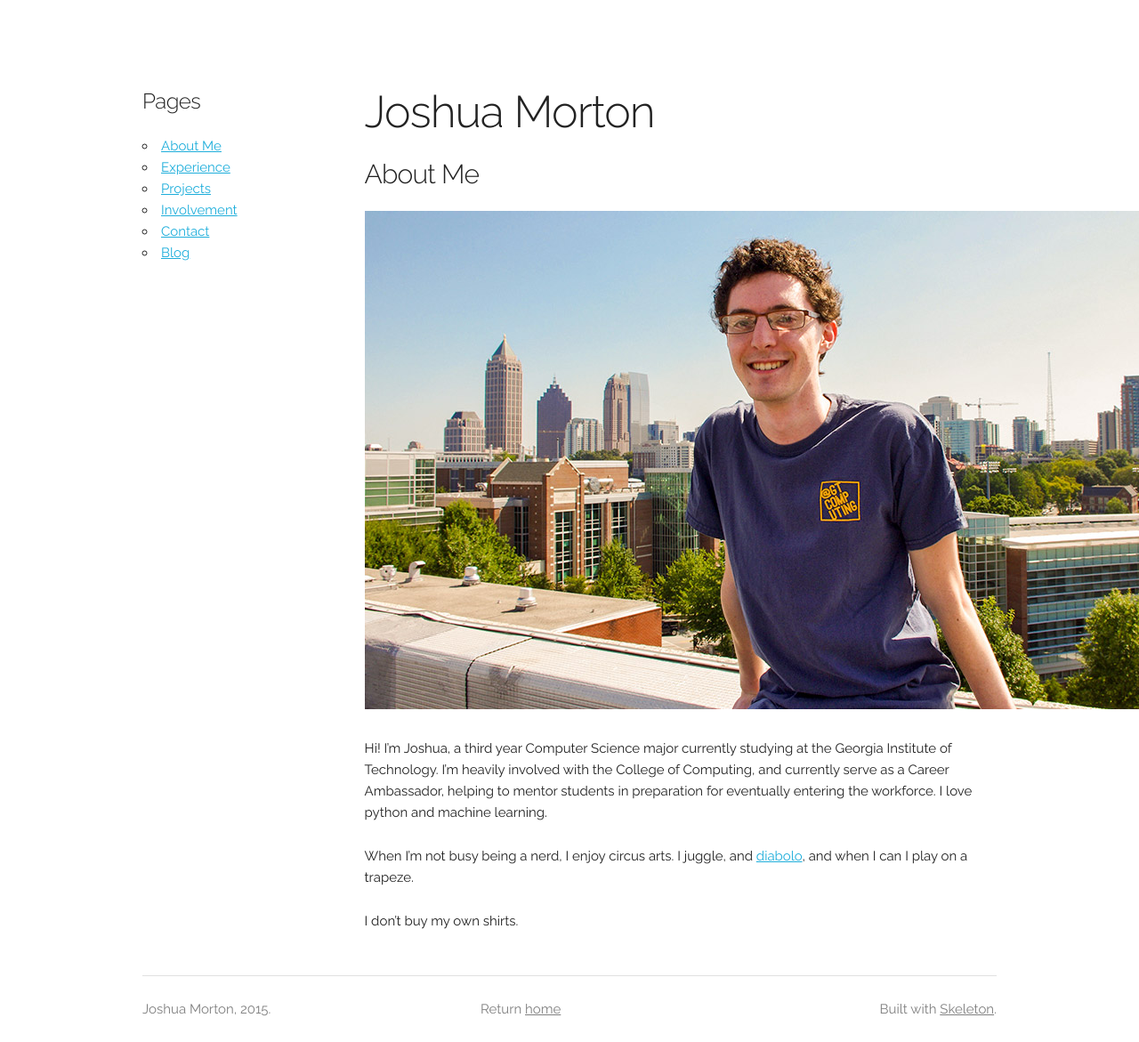
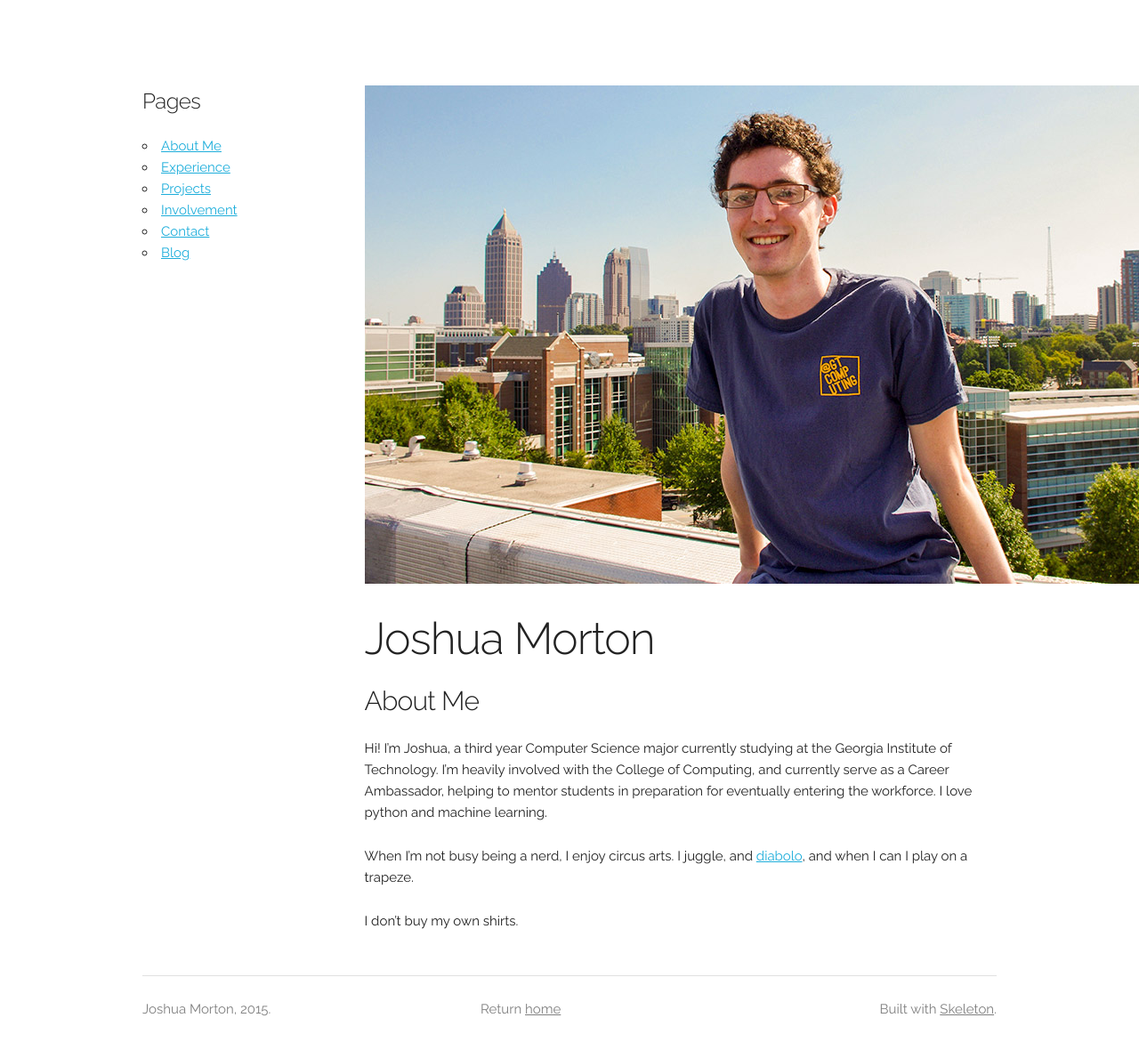
Before and after one commit to joshuamorton/joshuamorton.github.com, a Jekyll site: the page built from index.md, in a window 1280 px wide. Shown: the whole page at 89% size. Built offline with Jekyll 4.4.1, drawn with Linux system fonts in a browser that asks for light colours; Markdown is read by kramdown in place of the engine named in the settings.

Commit message:
moved picture

```diff
--- a/index.md
+++ b/index.md
@@ -4,10 +4,10 @@ title: About Me
 priority: 1
 ---
 
+![my face](https://{{ site.url }}/assets/jmortonface.jpg)
+
 #Joshua Morton
 ####About Me
-
-![my face](https://{{ site.url }}/assets/jmortonface.jpg)
 
 Hi! I'm Joshua, a third year Computer Science major currently studying at the Georgia Institute of Technology. I'm heavily involved with the College of Computing, and currently serve as a Career Ambassador, helping to mentor students in preparation for eventually entering the workforce. I love python and machine learning.
 
```
